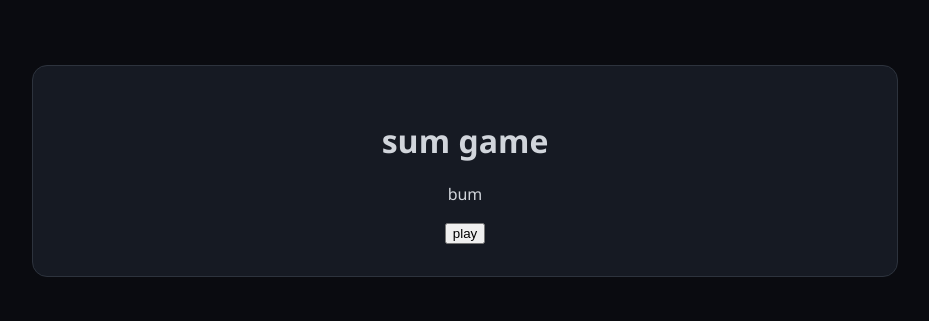
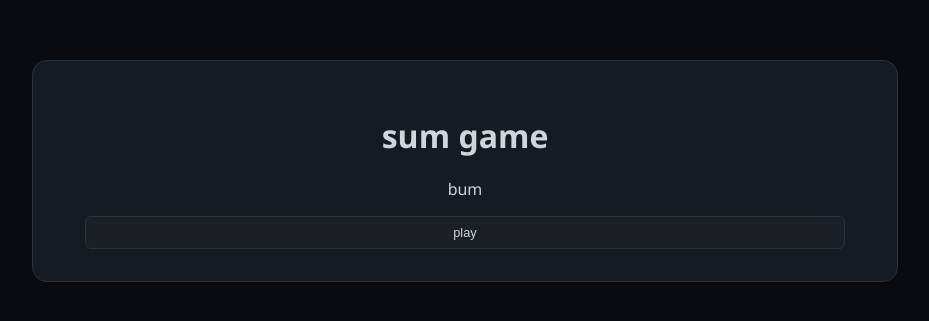
Before and after one commit to g4rzryp/game, a plain HTML site: page index.html in a window 1280 px wide. Shown: the part 229-550 px from the top of the page, without its empty margins (175-1104 px from the left). Drawn offline with Linux system fonts and the light colour scheme.

Commit message:
Update index.html

```diff
--- a/index.html
+++ b/index.html
@@ -27,7 +27,7 @@
         <div class="container active">
             <h1>sum game</h1>
             <p>bum</p>
-            <button class="nav-btn" onclick="alert('haha u thought i could coda a game so quickly')">play</button>
+            <button class="srt-btn" onclick="alert('haha u thought i could coda a game so quickly')">play</button>
         </div>
     </div>
     <script>
```
